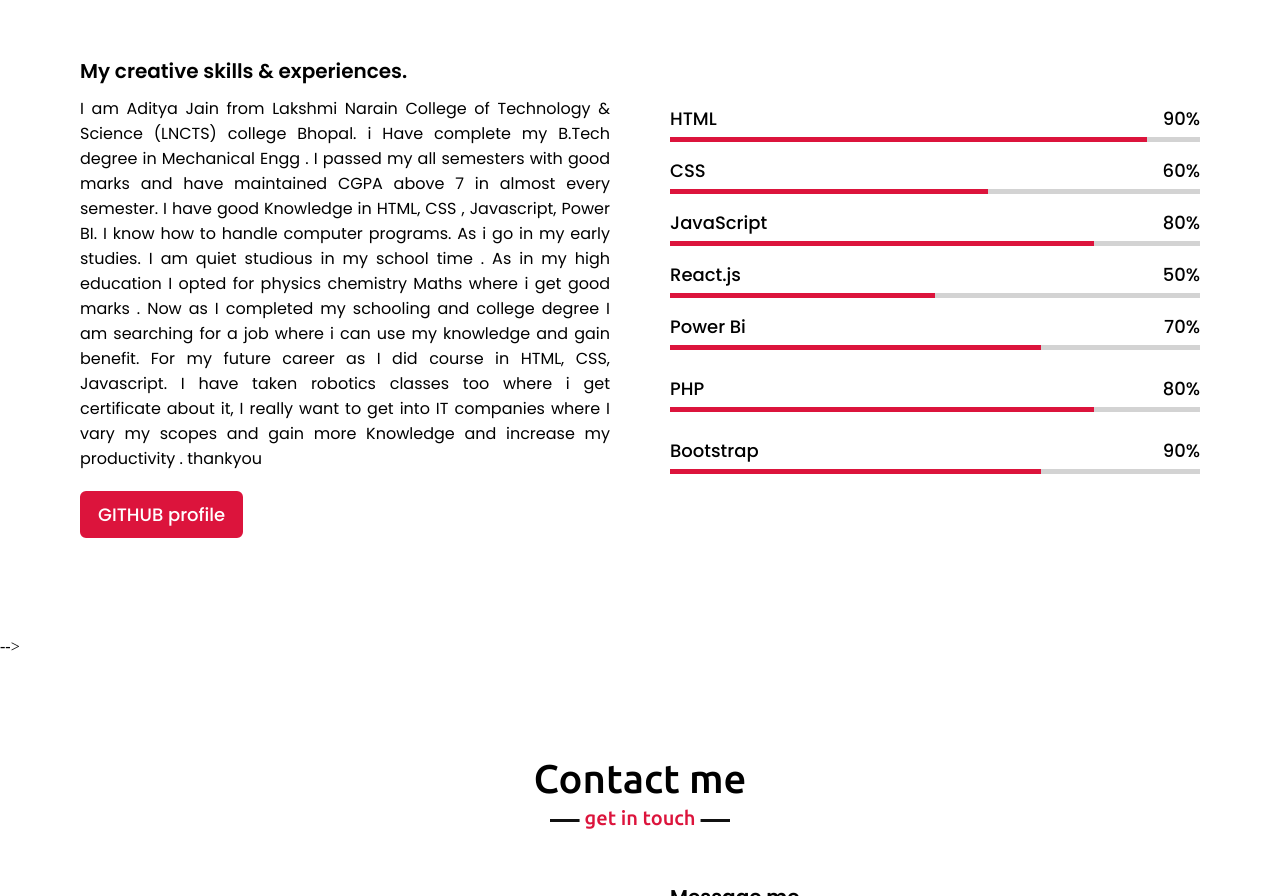
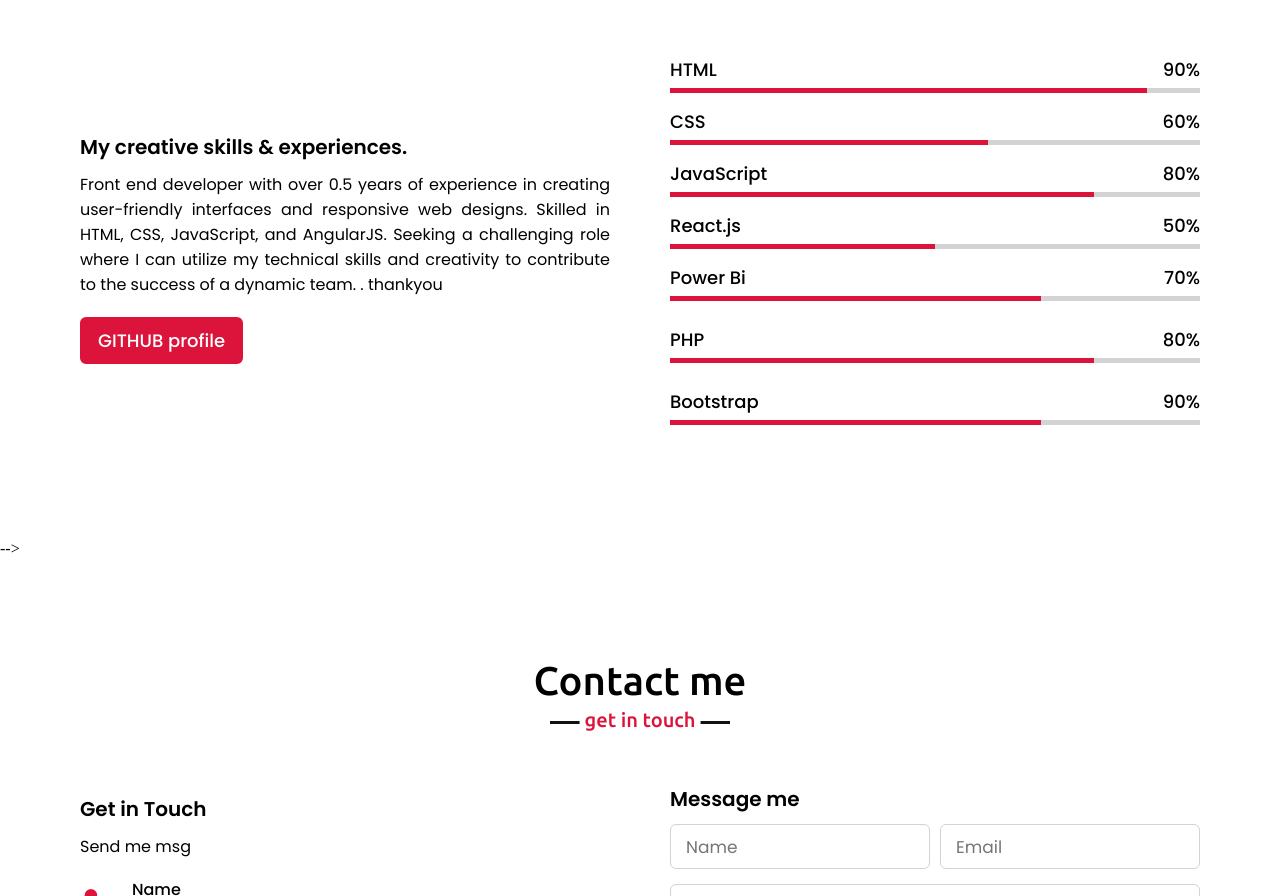
Before and after one commit to AdityaJainghetal/portfolio2, a plain HTML site: page portfolio/index.html in a window 1280 px wide. Shown: the part 2385-3281 px from the top of the page. Drawn offline with nearby package versions, Linux system fonts and the light colour scheme.

Commit message:
Update index.html

```diff
--- a/portfolio/index.html
+++ b/portfolio/index.html
@@ -102,7 +102,7 @@
             <div class="skills-content">
                 <div class="column left">
                     <div class="text">My creative skills & experiences.</div>
-                    <p>I am Aditya Jain from Lakshmi Narain College of Technology & Science (LNCTS) college Bhopal. i Have complete my B.Tech degree in Mechanical Engg . I passed my all semesters with good marks and have maintained CGPA above 7 in almost every semester. I have good Knowledge in HTML, CSS , Javascript, Power BI. I know how to handle computer programs. As i go in my early studies. I am quiet studious in my school time . As in my high education I opted for physics chemistry Maths where i get good marks . Now as I completed my schooling and college degree I am searching for a job where i can use my knowledge and gain benefit. For my future career as I did course in HTML, CSS, Javascript. I have taken robotics classes too where i get certificate about it, I really want to get into IT companies where I vary my scopes and gain more Knowledge and increase my productivity .
+                    <p>Front end developer with over 0.5 years of experience in creating user-friendly interfaces and responsive web designs. Skilled in HTML, CSS, JavaScript, and AngularJS. Seeking a challenging role where I can utilize my technical skills and creativity to contribute to the success of a dynamic team. .
                         thankyou</p>
                     <a href="https://github.com/AdityaJainghetal/portfolio2">GITHUB profile</a>
                 </div>
```
